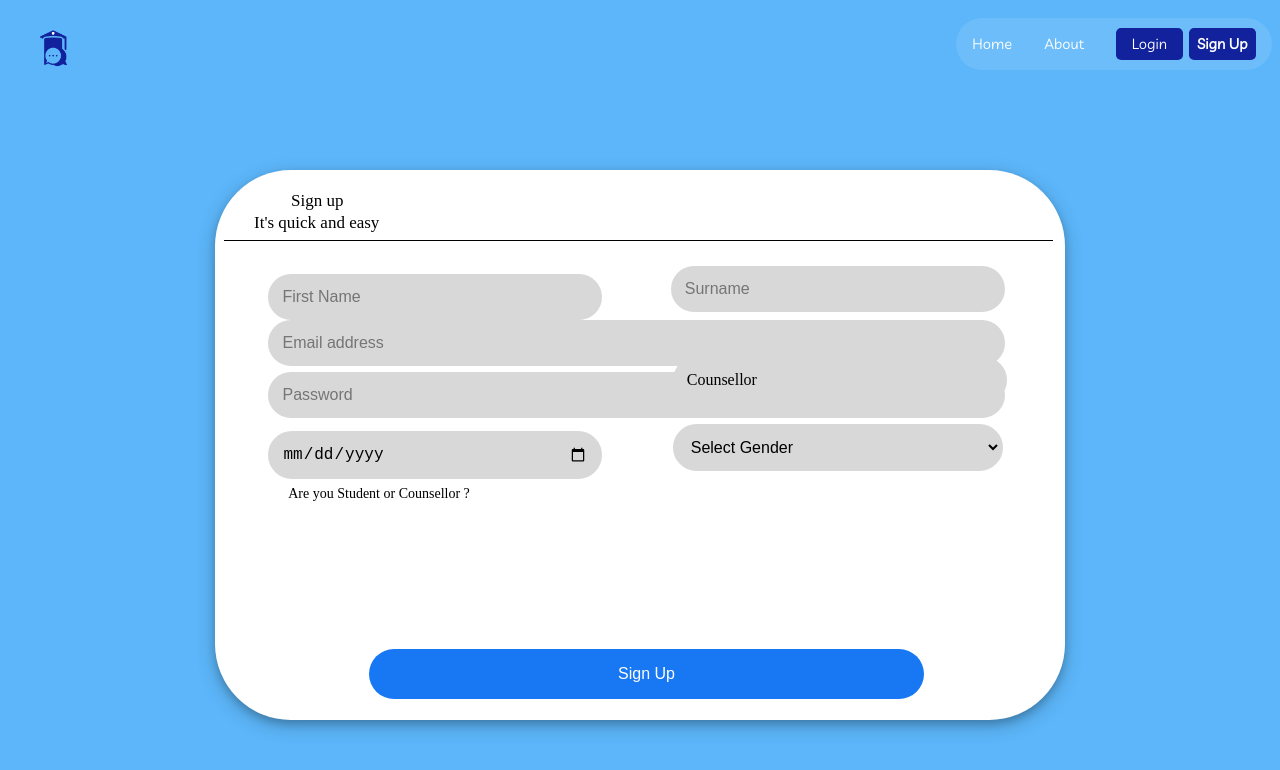
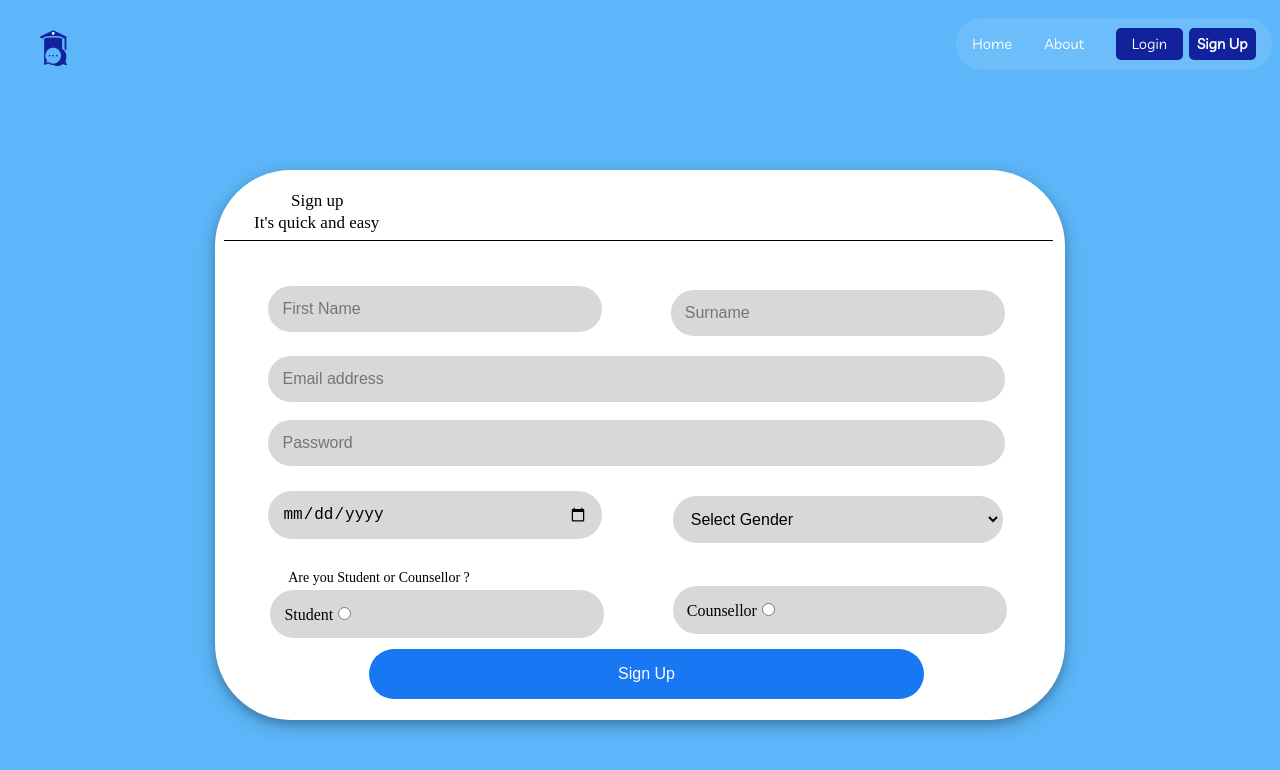
Before and after one commit to Counselllor/Counsellor-Web, a React (Vite) app: page /signup in a window 1280 px wide. Shown: the top 770 px of the page. Built offline with nearby package versions, Linux system fonts and the light colour scheme; a web font is replaced by a local one.

Commit message:
Your commit message here

```diff
--- a/src/components/SignUp/SignUp.jsx
+++ b/src/components/SignUp/SignUp.jsx
@@ -156,17 +156,15 @@ const SignUpForm = () => {
           </select>
 
           <label htmlFor="are-you-student-or-counsellor">Are you Student or Counsellor ? </label>
-          <label htmlFor="student-option"
-          //  value={sc="stu"}
-          //  onChange={(e)=>setSc(e.target.value)}
-          //  placeholder="SC"
-          >Student</label>
+          <span htmlFor="student-option">Student
+          <input type="radio" class="student-option" name="student" value="1" id=""></input>
+          </span>
 
-          <label htmlFor="counsellor-option"
-          //  value={sc="cou"}
-          //  onChange={(e)=>setSc(e.target.value)}
-          //  placeholder="SC"
-            >Counsellor</label>
+          <span htmlFor="counsellor-option">Counsellor
+          <input type="radio" class="counsellor-option" name="Counsellor" value="2" id=""></input>
+
+          </span>
+
 
           <button type="submit" className='submit-button'>Sign Up</button>
 
--- a/src/components/SignUp/Signup.css
+++ b/src/components/SignUp/Signup.css
@@ -141,7 +141,7 @@
     right: 29%;
   }
 
-  label[for="counsellor-option"] {
+  span[for="counsellor-option"] {
     width: 38%;
     padding: 12px;
     font-family: "HK Grotesk Medium";
@@ -156,7 +156,7 @@
     background-color: #d8d8d8;
   }
 
-  label[for="student-option"] {
+  span[for="student-option"] {
     width: 38%;
     padding: 12px;
     margin: 19px 0;
```
Also changed, not shown: 1 other file (tests, documents, lock files or other folders).
